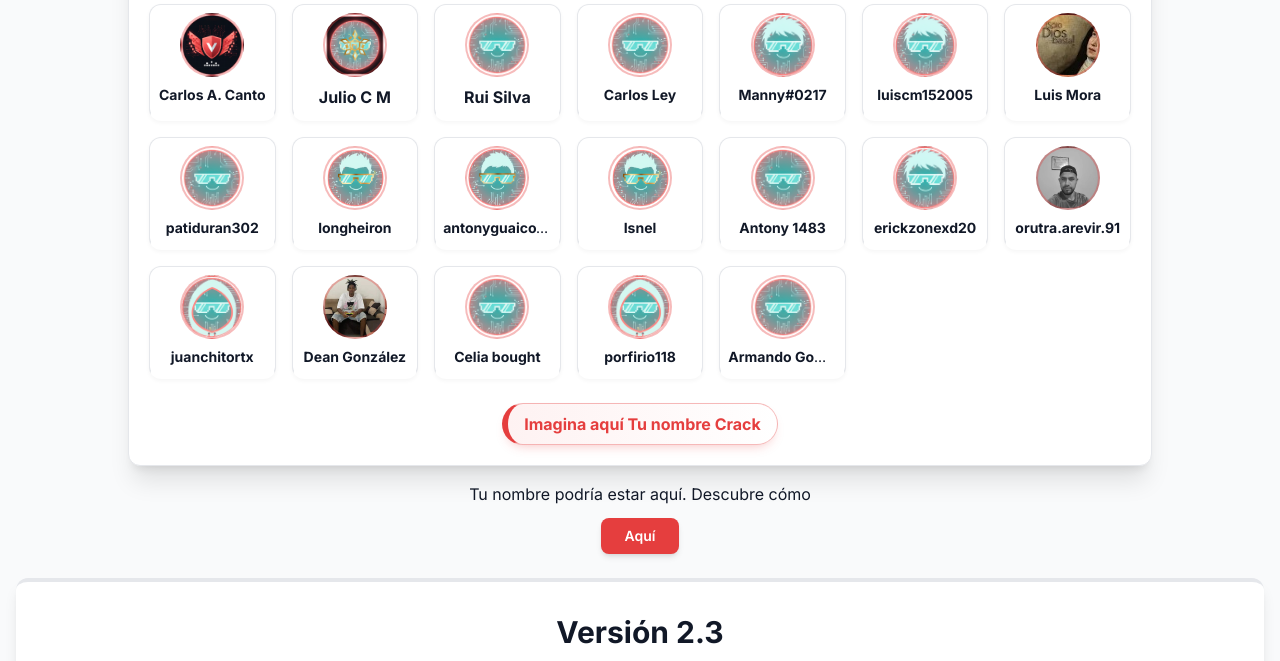
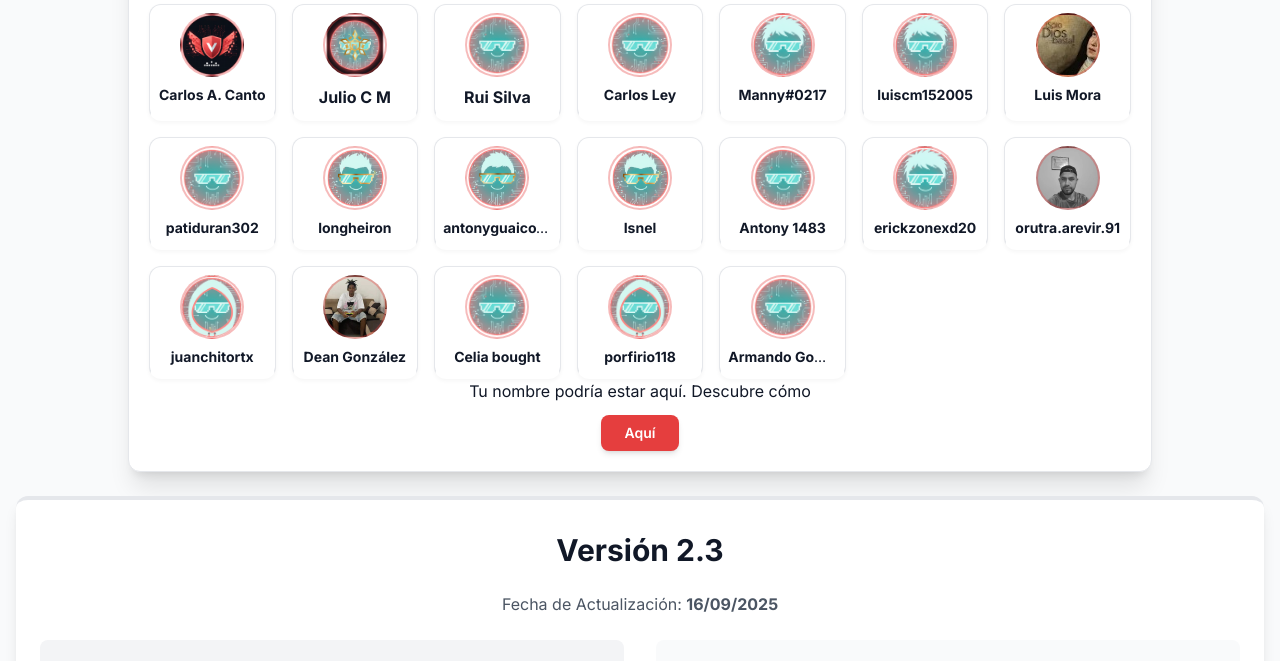
Before and after one commit to PadeX-YT/bcdex, a plain HTML site: page descarga.html in a window 1280 px wide. Shown: the part 433-1094 px from the top of the page. Drawn offline with nearby package versions, Linux system fonts and the light colour scheme.

Commit message:
Update descarga.html

```diff
--- a/descarga.html
+++ b/descarga.html
@@ -96,15 +96,10 @@
                     .catch(console.error);
                 </script>
 
-
-                <div class="supporters-list text-center" style="margin-top:1.5rem;">
-                    <span class="supporters-note" data-i18n="donations_supporters_placeholder">Imagina aquí Tu nombre Crack</span>
-                    <!-- Más nombres aquí -->
+                <div class="text-center">
+                    <p class="donaciones-destacado" data-i18n="donations_cta_combo">Tu nombre podría estar aquí. Descubre cómo</p>
+                    <a href="donaciones.html#como-apoyar" class="btn-primary inline-block mt-3 px-6 py-2 text-sm" data-i18n="donations_cta_here">Aquí</a>
                 </div>
-            </div>
-            <div class="text-center mt-4">
-                <p class="donaciones-destacado" data-i18n="donations_cta_combo">Tu nombre podría estar aquí. Descubre cómo</p>
-                <a href="donaciones.html#como-apoyar" class="btn-primary inline-block mt-3 px-6 py-2 text-sm" data-i18n="donations_cta_here">Aquí</a>
             </div>
         </section>
             <!-- Sección de Descarga de Versión 2.3 -->
```
